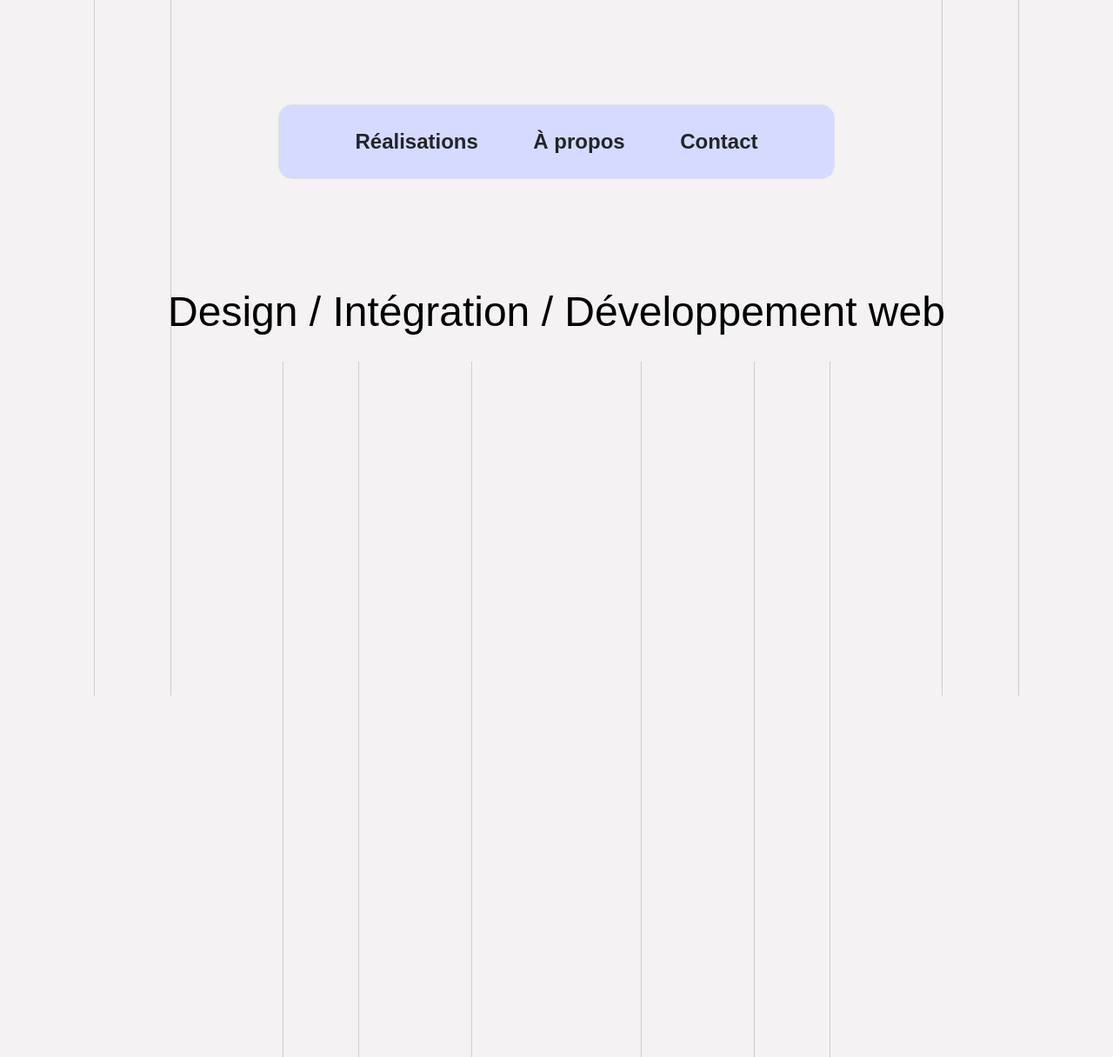
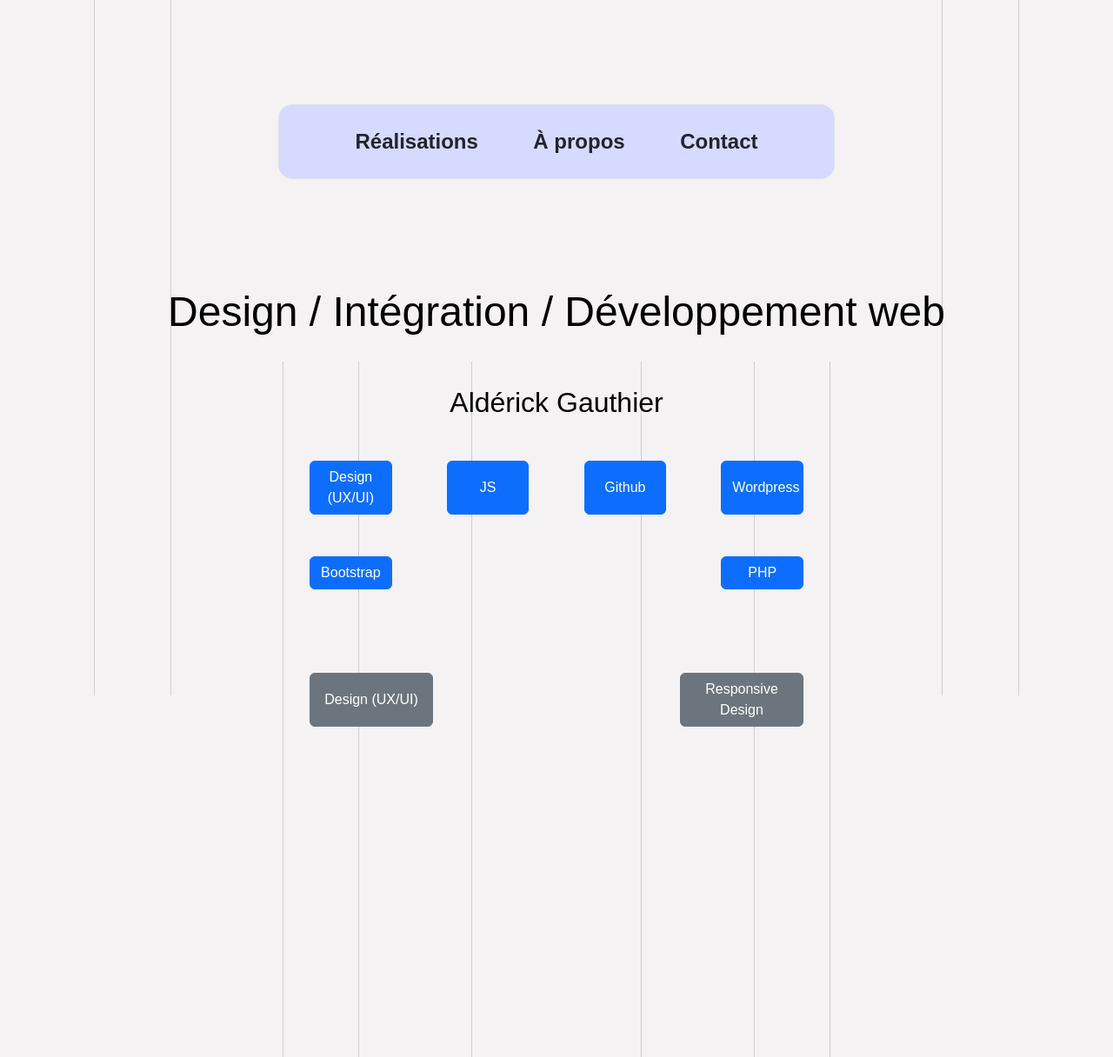
Before and after one commit to alderick44/portfolio2, a plain HTML site: page index.html in a window 1280 px wide. Shown: the whole page at 87% size. Drawn offline with nearby package versions, Linux system fonts and the light colour scheme.

Commit message:
Ajout grille BS (skills)

```diff
--- a/index.html
+++ b/index.html
@@ -27,16 +27,33 @@
                 </div>
 
                 <header class="d-flex justify-content-center">
-                    <div class="w-50 border rounded-4 bg-light d-flex justify-content-evenly p-4">
-                    <a href="index.html" class="text-decoration-none text-dark fs-4 fw-bold">Réalisations</a>
-                    <a href="index.html" class="text-decoration-none text-dark fs-4 fw-bold">À propos</a>
-                    <a href="index.html" class="text-decoration-none text-dark fs-4 fw-bold">Contact</a>
+                    <nav class="w-50 border rounded-4 bg-light d-flex justify-content-evenly p-4">
+                        <a href="index.html" class="text-decoration-none text-dark fs-4 fw-bold">Réalisations</a>
+                        <a href="index.html" class="text-decoration-none text-dark fs-4 fw-bold">À propos</a>
+                        <a href="index.html" class="text-decoration-none text-dark fs-4 fw-bold">Contact</a>
+                    </nav>
+                </header>
+                <section class="d-flex flex-column align-items-center">
+                    <div class="mt-1 w-75 d-flex justify-content-evenly align-items-center flex-column">
+                        <h1>Design / Intégration / Développement web</h1>
+                        <h2 class="m-5">Aldérick Gauthier</h2>
                     </div>
-                </header>
-                <section>
-                <div class="mt-1 w-75 d-flex justify-content-evenly">
-                    <h1>Design / Intégration / Développement web</h1>
-                </div>
+                    <div class="w-50 px-5">
+                        <div class="row mb-5 justify-content-between">
+                            <button class="col-2 btn btn-primary">Design (UX/UI)</button>
+                            <button class="col-2 btn btn-primary">JS</button>
+                            <button class="col-2 btn btn-primary">Github</button>
+                            <button class="col-2 btn btn-primary">Wordpress</button>
+                        </div>
+                        <div class="row mb-5 justify-content-between">
+                            <button class="col-2 btn btn-primary">Bootstrap</button>
+                            <button class="col-2 btn btn-primary">PHP</button>
+                        </div>
+                        <div class="row g-4 pt-5 justify-content-between text-center">
+                            <button class="col-3 btn btn-secondary">Design (UX/UI)</button>
+                            <button class="col-3 btn btn-secondary">Responsive Design</button>
+                        </div>
+                    </div>
                 </section>
             </div>
         </main>
--- a/style/style.css
+++ b/style/style.css
@@ -21,6 +21,9 @@ header{
 section{
   display: flex;
   justify-content: center;
+}
+button{
+  padding: 0.85rem;
 }
 .grid{
   display: grid;
```
